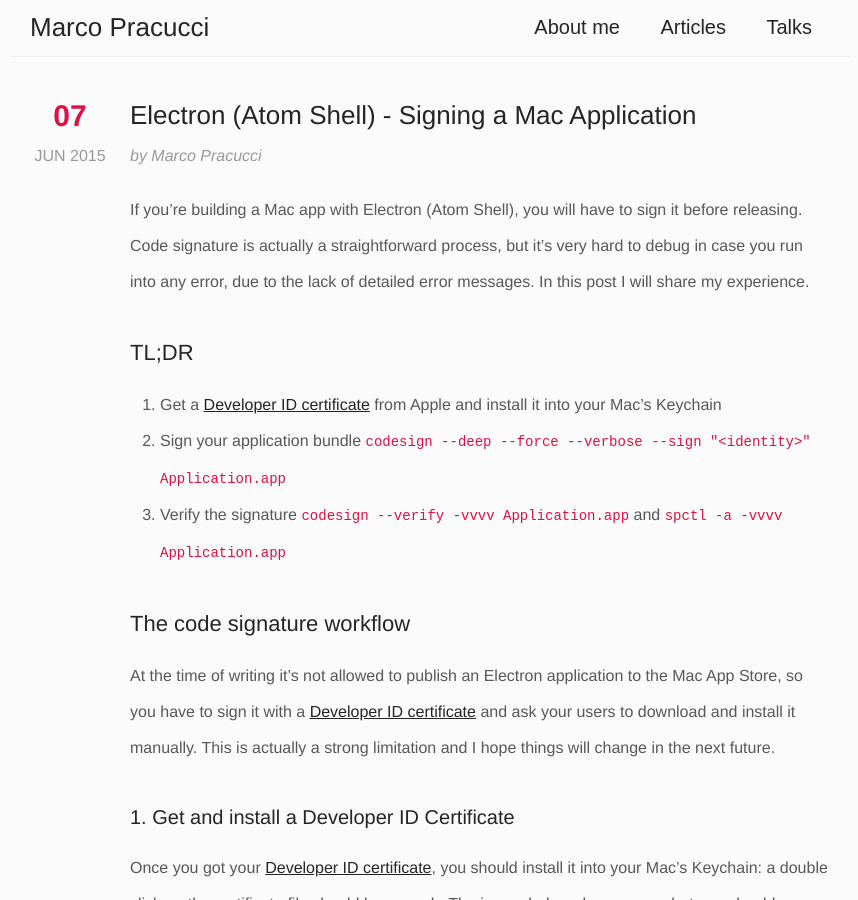
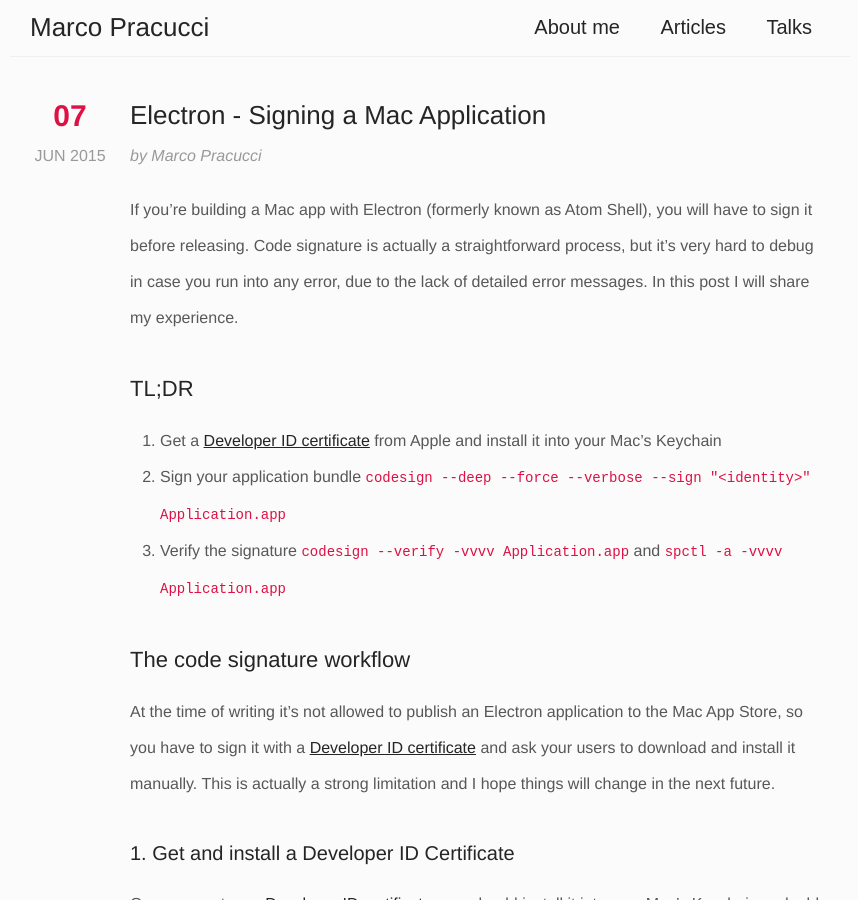
Before and after one commit to pracucci/www-pracucci, a Jekyll site: the page built from _posts/2015-06-07-atom-electron-signing-mac-app.md, in a window 1280 px wide and 900 px high. Shown: the whole window, without its empty margins (210-1068 px from the left). Built offline with Jekyll 4.4.1, drawn with Linux system fonts in a browser that asks for light colours.

Commit message:
Removed 'Atom Shell' from post titles

```diff
--- a/_config.yml
+++ b/_config.yml
@@ -2,7 +2,7 @@
 baseurl:        ""
 url:            http://www.pracucci.com
 
-paginate: 10
+paginate: 25
 paginate_path: "page/:num"
 
 highlighter: pygments
--- a/_posts/2015-06-07-atom-electron-signing-mac-app.md
+++ b/_posts/2015-06-07-atom-electron-signing-mac-app.md
@@ -1,12 +1,12 @@
 ---
 layout:         post
-title:          Electron (Atom Shell) - Signing a Mac Application
+title:          Electron - Signing a Mac Application
 keywords:       electron, atom shell, mac, osx, application, signature, code sign
 description:    Sign your application bundle with codesign --deep --force --verbose --sign identity Application.app
 date:           2015-06-07 16:00:00 GMT
 ---
 
-If you're building a Mac app with Electron (Atom Shell), you will have to sign it before releasing. Code signature is actually a straightforward process, but it's very hard to debug in case you run into any error, due to the lack of detailed error messages. In this post I will share my experience.
+If you're building a Mac app with Electron (formerly known as Atom Shell), you will have to sign it before releasing. Code signature is actually a straightforward process, but it's very hard to debug in case you run into any error, due to the lack of detailed error messages. In this post I will share my experience.
 
 
 ## TL;DR
```
Also changed, not shown: _posts/2015-06-13-atom-electron-enable-copy-and-paste.md (+2 -2 lines), _posts/2015-07-02-electron-open-dev-tools-in-popups.md (+1 -1 lines).
